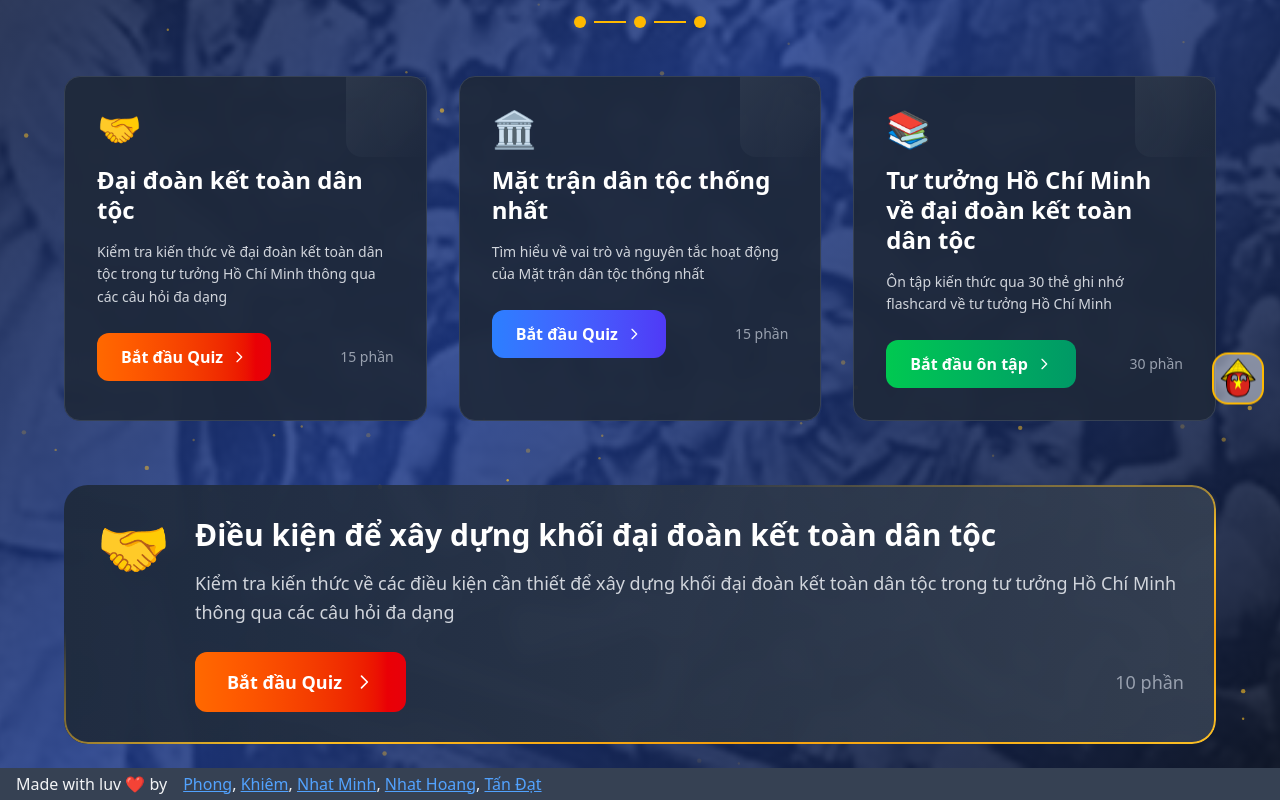
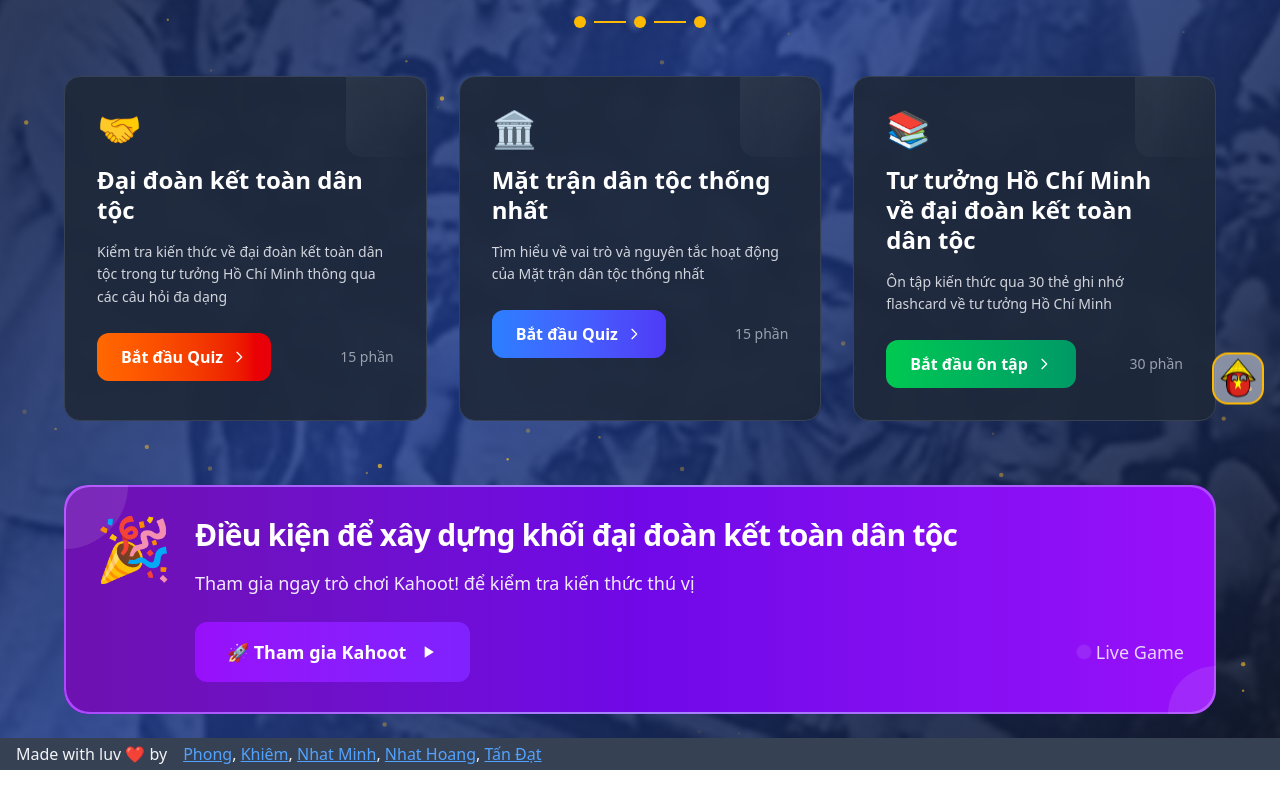
Before and after one commit to PTPhongKMF/hcm202-daidoanket-sucmanhdantocvietnam-web, a React (Vite) app: page /quiz in a window 1280 px wide. Shown: the part 373-1173 px from the top of the page. After the commit the page ends 1143 px from the top, so only its background shows below. Built offline with nearby package versions, Linux system fonts and the light colour scheme.

Commit message:
feat: redesign bottom card with Kahoot link

```diff
--- a/src/components/Quiz/QuizSelection.tsx
+++ b/src/components/Quiz/QuizSelection.tsx
@@ -1,7 +1,53 @@
 import { useState } from "react";
 import { Link } from "react-router";
-import { ShineBorder } from "../magicui/Special Effect/shineBorder";
 import { Particles } from "../magicui/Special Effect/particles";
+
+// Custom CSS for animations
+const customStyles = `
+  @keyframes fade-in-up {
+    from {
+      opacity: 0;
+      transform: translateY(30px);
+    }
+    to {
+      opacity: 1;
+      transform: translateY(0);
+    }
+  }
+
+  @keyframes pulse-gentle {
+    0%, 100% {
+      transform: scale(1);
+    }
+    50% {
+      transform: scale(1.05);
+    }
+  }
+
+  @keyframes ripple {
+    to {
+      transform: scale(4);
+      opacity: 0;
+    }
+  }
+
+  .animate-fade-in-up {
+    animation: fade-in-up 0.8s ease-out;
+  }
+
+  .animate-pulse-gentle {
+    animation: pulse-gentle 2s ease-in-out infinite;
+  }
+
+  .ripple {
+    position: absolute;
+    border-radius: 50%;
+    background-color: rgba(255, 255, 255, 0.6);
+    transform: scale(0);
+    animation: ripple 0.6s linear;
+    pointer-events: none;
+  }
+`;
 
 interface QuizChapter {
   id: string;
@@ -46,6 +92,10 @@ export default function QuizSelection() {
   const [selectedChapter, setSelectedChapter] = useState<string>("");
 
   return (
+    <>
+      {/* Inject custom animations */}
+      <style dangerouslySetInnerHTML={{ __html: customStyles }} />
+
       <div
         className="min-h-screen relative p-6 pt-20"
         style={{
@@ -169,51 +219,78 @@ export default function QuizSelection() {
           ))}
         </div>
 
-        {/* Featured Quiz Card (Main Topic) */}
+        {/* Featured Quiz Card (Kahoot) */}
         <div className="mt-16">
-          <div className="relative group bg-gradient-to-r from-gray-800/90 to-gray-700/90 backdrop-blur-sm rounded-3xl p-8 hover:shadow-2xl transition-all duration-300">
-            <ShineBorder
-              borderWidth={2}
-              duration={3}
-              shineColor={["#fbbf24", "#f59e0b", "#fbbf24"]}
-            />
+          <div className="relative group bg-gradient-to-r from-purple-800 via-violet-700 to-purple-600 backdrop-blur-sm rounded-3xl p-8 hover:shadow-2xl transition-all duration-300 animate-fade-in-up overflow-hidden">
+            {/* Kahoot Brand Border Effect */}
+            <div className="absolute inset-0 rounded-3xl bg-gradient-to-r from-purple-500 via-violet-400 to-purple-500 p-[2px]">
+              <div className="h-full w-full rounded-3xl bg-gradient-to-r from-purple-800 via-violet-700 to-purple-600"></div>
+            </div>
+
+            {/* Background Pattern */}
+            <div className="absolute inset-0 opacity-10">
+              <div className="absolute top-0 left-0 w-32 h-32 bg-white rounded-full -translate-x-16 -translate-y-16"></div>
+              <div className="absolute bottom-0 right-0 w-24 h-24 bg-white rounded-full translate-x-12 translate-y-12"></div>
+            </div>
 
             <div className="flex items-start gap-6 relative z-10">
-              <div className="text-6xl">🤝</div>
+              {/* Animated Kahoot Icon */}
+              <div className="text-6xl animate-pulse-gentle">🎉</div>
 
               <div className="flex-1">
-                <h3 className="text-3xl font-bold text-white mb-4">
+                <h3 className="text-3xl font-bold text-white mb-4 tracking-tight">
                   Điều kiện để xây dựng khối đại đoàn kết toàn dân tộc
                 </h3>
 
-                <p className="text-gray-300 text-lg leading-relaxed mb-6">
-                  Kiểm tra kiến thức về các điều kiện cần thiết để xây dựng khối
-                  đại đoàn kết toàn dân tộc trong tư tưởng Hồ Chí Minh thông qua
-                  các câu hỏi đa dạng
+                <p className="text-purple-100 text-lg leading-relaxed mb-6">
+                  Tham gia ngay trò chơi Kahoot! để kiểm tra kiến thức thú vị
                 </p>
 
                 <div className="flex items-center justify-between">
-                  <Link
-                    to="/quiz"
-                    className="inline-flex items-center gap-3 px-8 py-4 bg-gradient-to-r from-orange-500 to-red-600 text-white font-bold text-lg rounded-xl hover:shadow-lg transition-all duration-300 transform hover:scale-105"
+                  <a
+                    href="https://play.kahoot.it/v2/?quizId=78a20d77-04e5-4064-be5b-adc1d7e67556"
+                    target="_blank"
+                    rel="noopener noreferrer"
+                    className="group/btn relative inline-flex items-center gap-3 px-8 py-4 bg-gradient-to-r from-purple-600 to-violet-600 text-white font-bold text-lg rounded-xl hover:shadow-lg hover:shadow-purple-500/25 transition-all duration-300 transform hover:scale-105 hover:from-purple-500 hover:to-violet-500 overflow-hidden"
+                    onClick={(e) => {
+                      // Add ripple effect
+                      const button = e.currentTarget;
+                      const ripple = document.createElement('span');
+                      const rect = button.getBoundingClientRect();
+                      const size = Math.max(rect.width, rect.height);
+                      const x = e.clientX - rect.left - size / 2;
+                      const y = e.clientY - rect.top - size / 2;
+
+                      ripple.style.width = ripple.style.height = size + 'px';
+                      ripple.style.left = x + 'px';
+                      ripple.style.top = y + 'px';
+                      ripple.classList.add('ripple');
+
+                      button.appendChild(ripple);
+
+                      setTimeout(() => {
+                        ripple.remove();
+                      }, 600);
+                    }}
                   >
-                    Bắt đầu Quiz
+                    {/* Glow effect */}
+                    <div className="absolute inset-0 bg-gradient-to-r from-purple-400 to-violet-400 opacity-0 group-hover/btn:opacity-20 transition-opacity duration-300 rounded-xl"></div>
+
+                    <span className="relative z-10">🚀 Tham gia Kahoot</span>
+
+                    {/* Play icon */}
                     <svg
-                      className="w-5 h-5"
-                      fill="none"
-                      stroke="currentColor"
+                      className="w-5 h-5 relative z-10 group-hover/btn:rotate-12 transition-transform duration-300"
+                      fill="currentColor"
                       viewBox="0 0 24 24"
                     >
-                      <path
-                        strokeLinecap="round"
-                        strokeLinejoin="round"
-                        strokeWidth={2}
-                        d="M9 5l7 7-7 7"
-                      />
+                      <path d="M8 5v14l11-7z"/>
                     </svg>
-                  </Link>
+                  </a>
 
-                  <span className="text-gray-400 text-lg">10 phần</span>
+                  <div className="flex items-center gap-2 text-purple-200 text-lg">
+                    <div className="w-2 h-2 bg-purple-300 rounded-full animate-ping"></div>
+                    <span>Live Game</span>
                   </div>
                 </div>
               </div>
@@ -221,5 +298,7 @@ export default function QuizSelection() {
           </div>
         </div>
       </div>
+    </div>
+    </>
   );
 }
```
Lines whose indentation alone changed are shown as unchanged.
